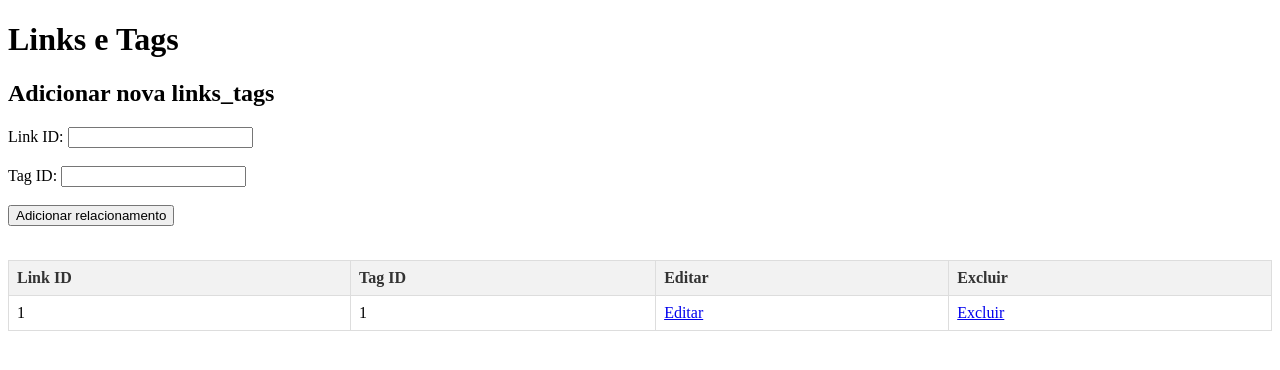
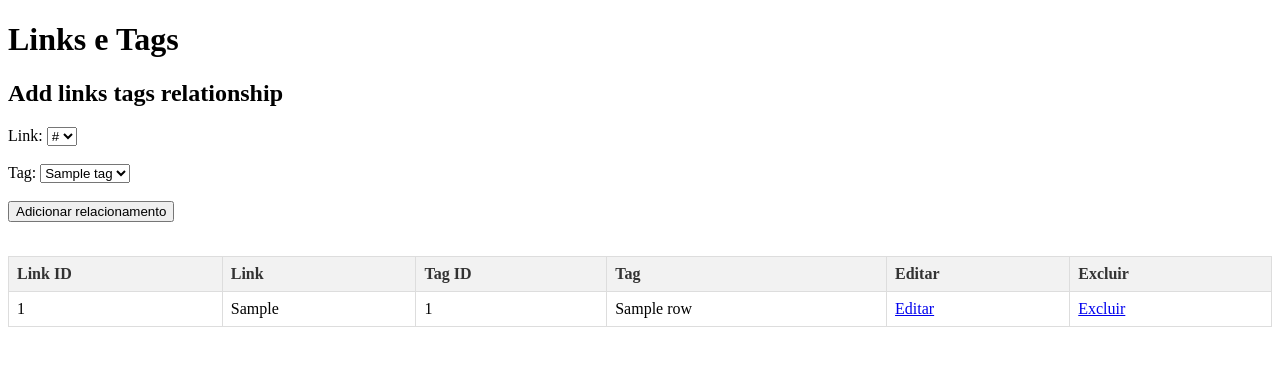
Before and after one commit to Assuiti/ACMS, a Flask app: template templates/links_tags.html in a window 1280 px wide. Shown: the part 142-512 px from the top of the page. Run offline with Flask 3, Linux system fonts and the light colour scheme; the template is opened without the code that fills it: most values are stand-ins (such as "Sample title", 1, 10 or a date in 2020).

Commit message:
Better presentation of relation between links and tags'

```diff
--- a/app.py
+++ b/app.py
@@ -15,6 +15,8 @@ app.register_blueprint(links_tags_bp, url_prefix='/links_tags')
 def index():
     # Lógica para exibir todas as links
     # TODO: Create a DatabaseManager class to handle database connection
+    # Adjust palavras_chave name, replace to nome
+    # Criar filtro por tag
     conn = sqlite3.connect('links.db')
     cursor = conn.cursor()
     cursor.execute('SELECT id, url, descricao, palavras_chave FROM links')
--- a/templates/edit_tag.html
+++ b/templates/edit_tag.html
@@ -10,7 +10,7 @@
 
     <form action="{{ url_for('tags_bp.edit_tag', tag_id=tag_id) }}" method="post">
         <label for="novo_nome">Novo Nome da Tag:</label><br>
-        <input type="text" id="novo_nome" name="novo_nome" value="{{ nome }}"><br><br>
+        <input type="text" id="novo_nome" name="novo_nome" value="{{ nome }}" required><br><br>
         <input type="submit" value="Salvar Alterações">
     </form>
 </body>
--- a/templates/links_tags.html
+++ b/templates/links_tags.html
@@ -5,13 +5,21 @@
     <h1>Links e Tags</h1>
     <!-- Adjust links and tabs -->
     <!-- Formulário de inserção de nova links_tags -->
-    <h2>Adicionar nova links_tags</h2>
+    <h2>Add links tags relationship</h2>
     <form action="{{ url_for('links_tags_bp.add_link_tag') }}" method="post">
-        <label for="link_id">Link ID:</label>
-        <input type="text" id="link_id" name="link_id"><br><br>
+        <label for="link_id">Link:</label>
+        <select id="link_id" name="link_id">
+            {% for link in links %}
+                <option value="{{ link.id }}">{{ link.url }}</option>
+            {% endfor %}
+        </select><br><br>
 
-        <label for="tag_id">Tag ID:</label>
-        <input type="text" id="tag_id" name="tag_id"><br><br>
+        <label for="tag_id">Tag:</label>
+        <select id="tag_id" name="tag_id">
+            {% for tag in tags %}
+                <option value="{{ tag.id }}">{{ tag.nome }}</option>
+            {% endfor %}
+        </select><br><br>
 
         <input type="submit" value="Adicionar relacionamento">
     </form>
@@ -24,7 +32,9 @@
         <thead>
             <tr>
                 <th>Link ID</th>
+                <th>Link</th>
                 <th>Tag ID</th>
+                <th>Tag</th>
                 <th>Editar</th>
                 <th>Excluir</th>
             </tr>
@@ -33,7 +43,9 @@
             {% for row in rows %}
                 <tr>
                     <td>{{ row.link_id }}</td>
+                    <td>{{ row.palavras_chave }}</td>
                     <td>{{ row.tag_id }}</td>
+                    <td>{{ row.tagNome }}</td>
                     <td><a href="{{ url_for('links_tags_bp.edit_link_tag', link_id=row.id) }}">Editar</a></td>
                     <td><a href="{{ url_for('links_tags_bp.delete_link_tag', link_id=row.id) }}">Excluir</a></td>
                 </tr>
--- a/templates/pagina_links.html
+++ b/templates/pagina_links.html
@@ -19,18 +19,18 @@
         <thead>
             <tr>
                 <th>ID</th>
+                <th>Name</th>
                 <th>URL</th>
                 <th>Description</th>
-                <th>Keyword</th>
             </tr>
         </thead>
         <tbody id="linkList">
             {% for link in links %}
                 <tr>
                     <td>{{ link.id }}</td>
+                    <td>{{ link.palavras_chave }}</td>
                     <td><a href="{{ link.url }}" target="_blank">{{ link.url }}</a></td>
                     <td>{{ link.descricao }}</td>
-                    <td>{{ link.palavras_chave }}</td>
                 </tr>
             {% endfor %}
         </tbody>
--- a/templates/tags.html
+++ b/templates/tags.html
@@ -7,7 +7,7 @@
     <form method="POST" action="{{ url_for('tags_bp.add_tag') }}">
         <!-- Campo para adicionar nova tag -->
         <label for="nova_tag">New Tag:</label>
-        <input type="text" id="nova_tag" name="nova_tag">
+        <input type="text" id="nova_tag" name="nova_tag" required>
         <button type="submit">Add</button>
     </form>
     <br>
```
Also changed, not shown: routes/links_tags_routes.py (+21 -5 lines), templates/edit_link.html (+4 -4 lines), templates/links.html (+6 -6 lines).
